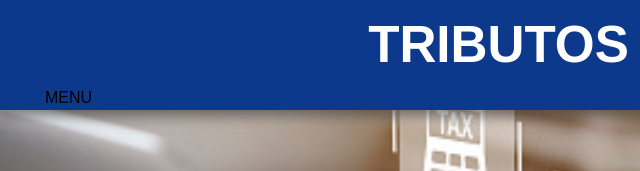
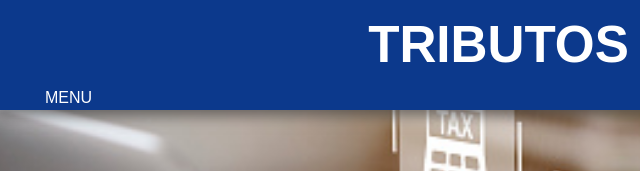
Before and after one commit to daviribeiroads/tributos, a plain HTML site: page index.html in a window 1280 px wide. Shown: the top 171 px of the page, 5-645 px from the left. Drawn offline with Linux system fonts and the light colour scheme.

Commit message:
atualização

```diff
--- a/style/style.css
+++ b/style/style.css
@@ -30,6 +30,8 @@ ul {
     background-color: #0c398c;
     width: 50px;
     cursor: pointer;
+    color: white;
+    position: absolute;
 }
 
 li {
```
